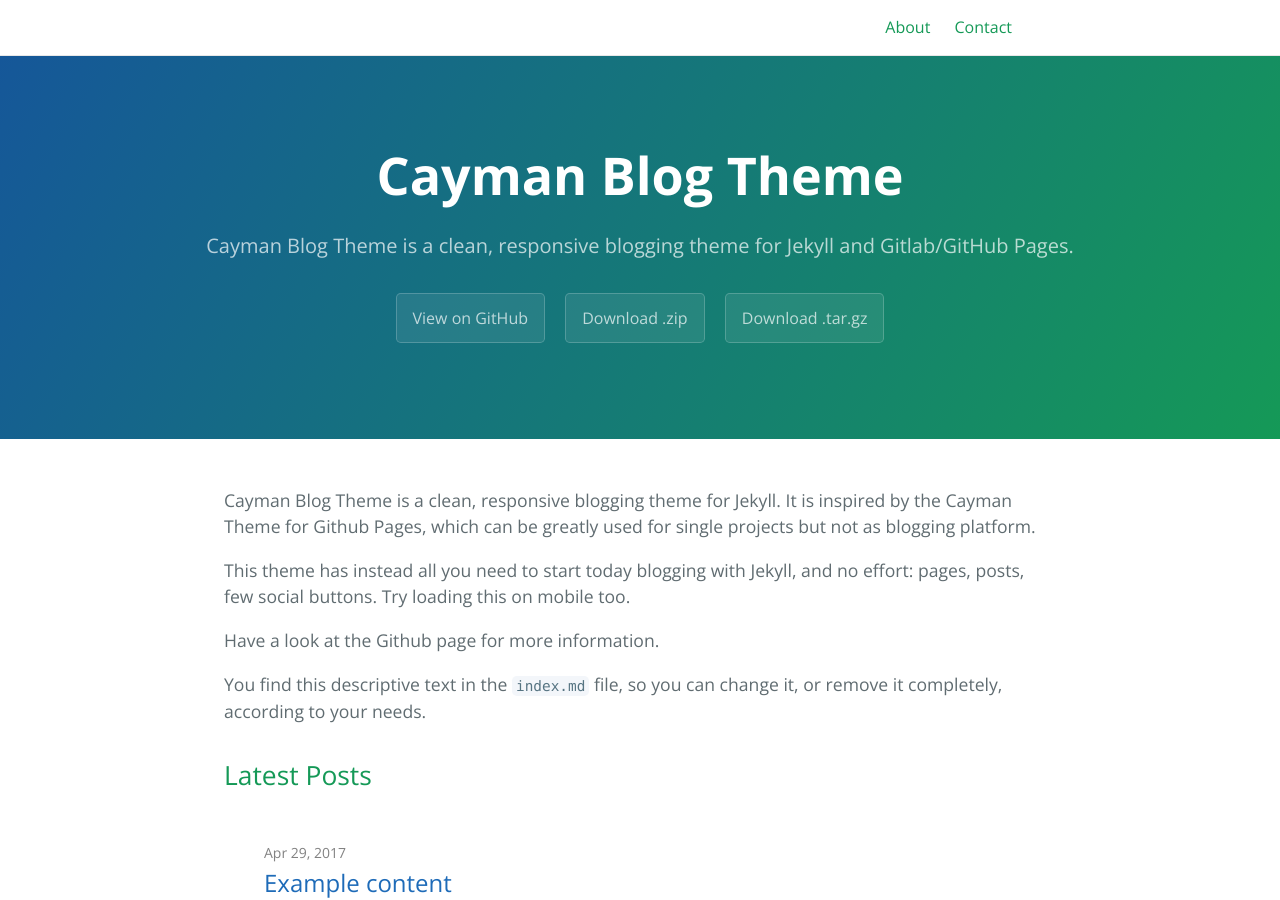
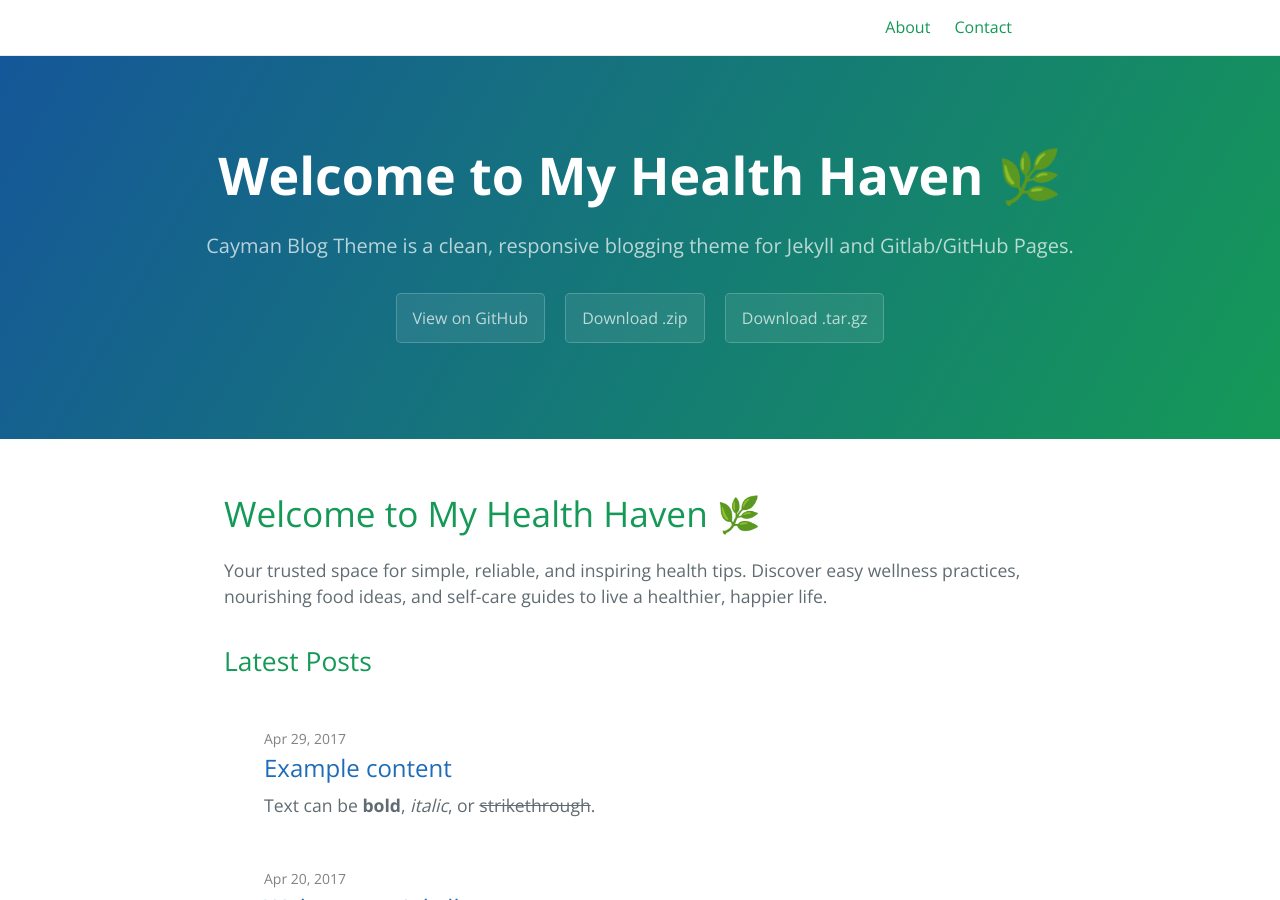
Before and after one commit to ebenezer129dotcom/myhealthhaven.github.io, a Jekyll site: the page built from index.md, in a window 1280 px wide and 900 px high. Built offline with Jekyll 4.4.1, drawn with Linux system fonts in a browser that asks for light colours; our own code applies the rules of GitHub Pages for plain Markdown files.

Commit message:
Update index.md

```diff
--- a/index.md
+++ b/index.md
@@ -8,10 +8,6 @@
 layout: home
 ---
 
-Cayman Blog Theme is a clean, responsive blogging theme for Jekyll. It is inspired by the Cayman Theme for Github Pages, which can be greatly used for single projects but not as blogging platform.
+# Welcome to My Health Haven 🌿
 
-This theme has instead all you need to start today blogging with Jekyll, and no effort: pages, posts, few social buttons. Try loading this on mobile too.
-
-Have a look at the Github page for more information.
-
-You find this descriptive text in the `index.md` file, so you can change it, or remove it completely, according to your needs.
+Your trusted space for simple, reliable, and inspiring health tips. Discover easy wellness practices, nourishing food ideas, and self-care guides to live a healthier, happier life.
```
